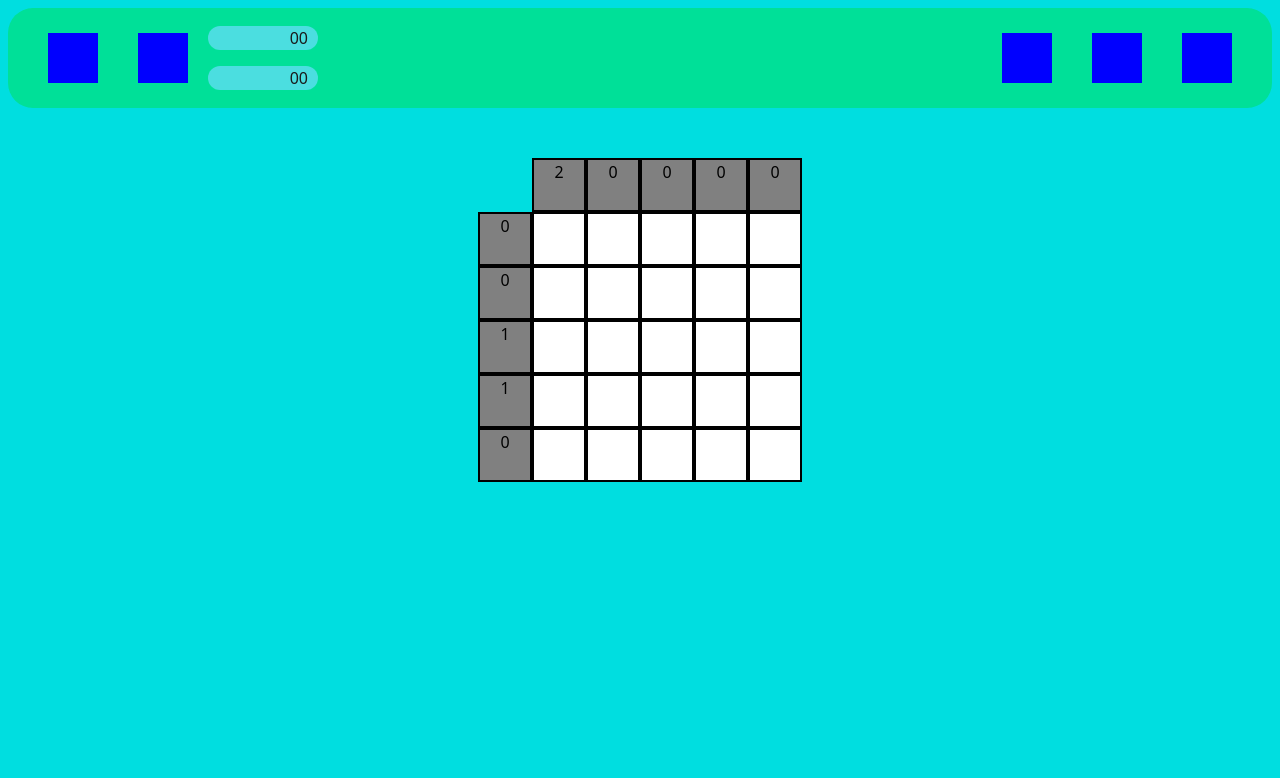
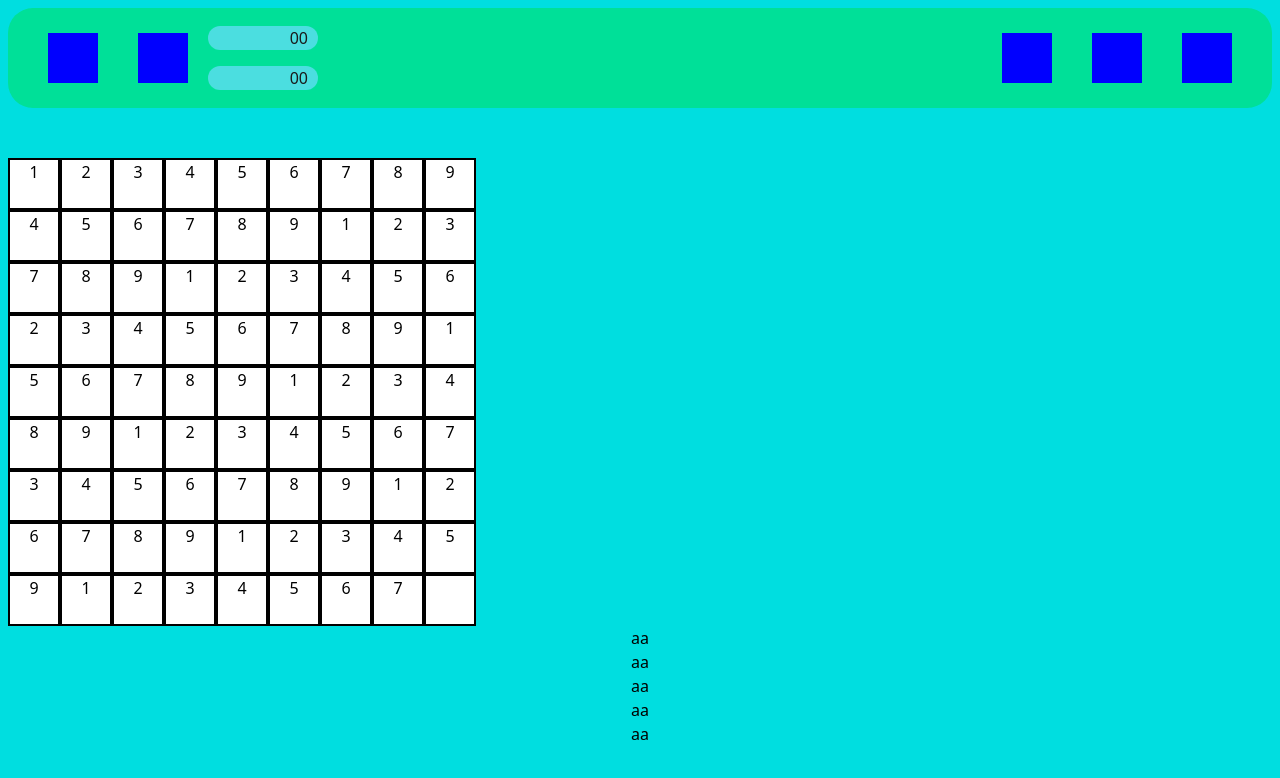
Before and after one commit to vitorjusto/puzzle-paradise, a React (Vite) app: page /GameContent in a window 1280 px wide. Shown: the top 778 px of the page. Built offline with nearby package versions, Linux system fonts and the light colour scheme.

Commit message:
feat: create sudoku

```diff
--- a/src/Components/Games/Sudoku/Sudoku.tsx
+++ b/src/Components/Games/Sudoku/Sudoku.tsx
@@ -1,10 +1,200 @@
+import { useState } from "react";
 
+var solution = [
+	[1, 2, 3, 4, 5, 6, 7, 8, 9],
+	[4, 5, 6, 7, 8, 9, 1, 2, 3],
+	[7, 8, 9, 1, 2, 3, 4, 5, 6],
+	[2, 3, 4, 5, 6, 7, 8, 9, 1],
+	[5, 6, 7, 8, 9, 1, 2, 3, 4],
+	[8, 9, 1, 2, 3, 4, 5, 6, 7],
+	[3, 4, 5, 6, 7, 8, 9, 1, 2],
+	[6, 7, 8, 9, 1, 2, 3, 4, 5],
+	[9, 1, 2, 3, 4, 5, 6, 7, 8],
+]
 
-function Sudoku()
+var clues = [
+	[1, 2, 3, 4, 5, 6, 7, 8, 9],
+	[4, 5, 6, 7, 8, 9, 1, 2, 3],
+	[7, 8, 9, 1, 2, 3, 4, 5, 6],
+	[2, 3, 4, 5, 6, 7, 8, 9, 1],
+	[5, 6, 7, 8, 9, 1, 2, 3, 4],
+	[8, 9, 1, 2, 3, 4, 5, 6, 7],
+	[3, 4, 5, 6, 7, 8, 9, 1, 2],
+	[6, 7, 8, 9, 1, 2, 3, 4, 5],
+	[9, 1, 2, 3, 4, 5, 6, 7, 0],
+]
+
+function verifyVisctory(grid: number[][]): boolean {
+  // 1. Verifica se ainda há células vazias (0)
+  for (let linha = 0; linha < 9; linha++) {
+    for (let coluna = 0; coluna < 9; coluna++) {
+      if (grid[linha][coluna] === 0) {
+        return false; // ainda tem espaço vazio, não terminou
+      }
+    }
+  }
+
+  // 2. Verifica todas as linhas
+  for (let linha = 0; linha < 9; linha++) {
+    if (!isGrupoValido(grid[linha])) {
+      return false;
+    }
+  }
+
+  // 3. Verifica todas as colunas
+  for (let coluna = 0; coluna < 9; coluna++) {
+    const colunaValores: number[] = [];
+    for (let linha = 0; linha < 9; linha++) {
+      colunaValores.push(grid[linha][coluna]);
+    }
+    if (!isGrupoValido(colunaValores)) {
+      return false;
+    }
+  }
+
+  // 4. Verifica todos os blocos 3x3
+  for (let blocoLinha = 0; blocoLinha < 3; blocoLinha++) {
+    for (let blocoColuna = 0; blocoColuna < 3; blocoColuna++) {
+      const blocoValores: number[] = [];
+      for (let i = 0; i < 3; i++) {
+        for (let j = 0; j < 3; j++) {
+          const linha = blocoLinha * 3 + i;
+          const coluna = blocoColuna * 3 + j;
+          blocoValores.push(grid[linha][coluna]);
+        }
+      }
+      if (!isGrupoValido(blocoValores)) {
+        return false;
+      }
+    }
+  }
+
+  // Se passou por todas as verificações, o jogo foi vencido
+  return true;
+}
+
+// Função auxiliar: verifica se um grupo de 9 números contém 1-9 sem repetição
+function isGrupoValido(valores: number[]): boolean {
+  const set = new Set(valores);
+
+  // Deve ter exatamente 9 valores únicos
+  if (set.size !== 9) {
+    return false;
+  }
+
+  // Todos os valores devem estar entre 1 e 9
+  for (const valor of valores) {
+    if (valor < 1 || valor > 9) {
+      return false;
+    }
+  }
+
+  return true;
+}
+
+export default function Sudoku()
+{
+  	const game: number[][] = [];
+  		for (let i = 0; i < clues.length; i++) {
+    		game.push(new Array(clues[i].length).fill(0));
+
+			for(let j = 0; j < clues[i].length; j++)
+			{
+				if(clues[i][j] > 0)
+					game[i][j] = clues[i][j]
+			}
+  		}
+
+	const [gameFinished, setGameFinished] = useState(false);
+
+	function GameChanged(value: number, ri: number, ci: number)
+	{
+		if(gameFinished)
+			return
+
+		game[ri][ci] = value
+
+		console.log(game)
+
+		if(verifyVisctory(game))
+		{
+			window.alert("congrast")
+			setGameFinished(true)
+		}
+	}
+
+	return clues.map(
+		(r, i) =>
+			<div style = {{display: 'flex'}}>
+				<SudokuRow row={r} rowIndex={i} onGameChanged={GameChanged}/>
+			</div>
+	)
+
+}
+
+interface SudokuRowProps
+{
+  row: number[];
+  rowIndex: number;
+  onGameChanged: (value: number, ri: number, ci: number) => void
+}
+
+export function SudokuRow({row, rowIndex, onGameChanged} : SudokuRowProps)
+{
+	return row.map(
+		(value, column) =>
+			<div>
+				{value == 0? <SudokuCell rowIndex={rowIndex} columnIndex={column} onGameChanged={onGameChanged}/>: <SudokuCellHint hintText={solution[rowIndex][column].toString()}/>}
+			</div>
+		)
+}
+
+interface SudokuCellProps
+{
+  rowIndex: number;
+  columnIndex: number;
+  onGameChanged: (value: number, ri: number, ci: number) => void
+}
+
+export function SudokuCell({rowIndex, columnIndex, onGameChanged}: SudokuCellProps)
+{
+  	const [valor, setValor] = useState('');
+	function handleChange(e : any)
+	{
+    	const newValue = e.target.value.replace(/\D/g, '').replace('0', '');
+
+    	if (newValue.length <= 1) {
+      		setValor(newValue);
+			onGameChanged(newValue == ''? 0: Number(newValue), rowIndex, columnIndex)
+    	}else if(e.target.value == '')
+		{
+      		setValor('');
+			onGameChanged(0, rowIndex, columnIndex)
+		}
+	}
+	return(
+		<div style={{backgroundColor: 'white', width: 48, height: 48, border: '2px solid black', display: 'flex', alignItems: 'center', justifyContent: 'center'}}>
+			<input
+			type="text"
+			maxLength={1}
+      		inputMode="numeric"
+      		pattern="[0-9]"
+      		onChange={handleChange}
+      		value={valor}
+			style={{backgroundColor: 'white', width: 44, height: 44, border: '0px solid black'}}></input>
+		</div>
+	)
+}
+
+interface SudokuCellHintProps {
+	hintText : string
+}
+
+export function SudokuCellHint({hintText}: SudokuCellHintProps)
 {
 	return(
-		<>
-			<div>Sudoku</div>
-		</>
+		<div style={{backgroundColor: 'white', width: 48, height: 48, border: '2px solid black'}}>
+			<div style={{width: 48, height: 48}}>{hintText}</div>
+		</div>
 	)
 }
--- a/src/Components/UI/GameContent/GameContent.tsx
+++ b/src/Components/UI/GameContent/GameContent.tsx
@@ -1,12 +1,15 @@
 import '../../../index.css'
 import Picross from '../../Games/Picross/Picross'
+import Sudoku from '../../Games/Sudoku/Sudoku'
+import GameContentFooter from '../GameContentFooter/GameContentFooter'
 import './GameContent.css'
 
 export default function GameContent()
 {
   return (
 	<div className="GameContent">
-    <Picross/>
+    	<Sudoku/>
+		<GameContentFooter/>
 	</div>
   )
 }
--- /dev/null
+++ b/src/Components/UI/GameContentFooter/GameContentFooter.tsx
@@ -0,0 +1,13 @@
+
+export default function GameContentFooter()
+{
+  return (
+	<div>
+		<div>aa</div>
+		<div>aa</div>
+		<div>aa</div>
+		<div>aa</div>
+		<div>aa</div>
+	</div>
+  )
+}
```
